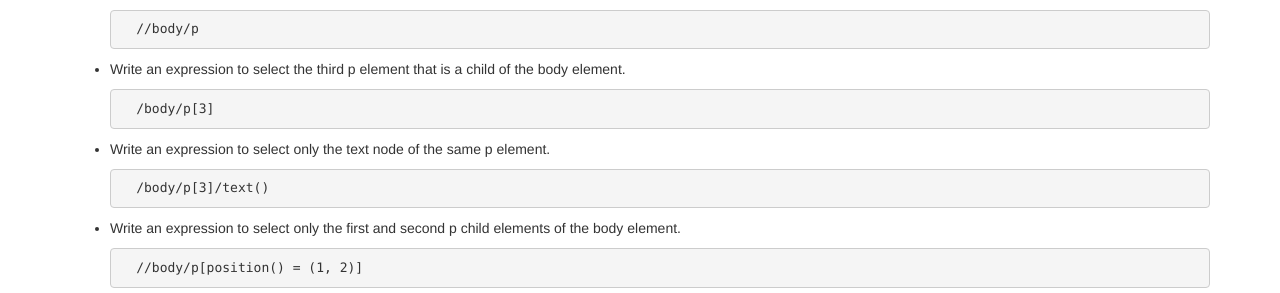
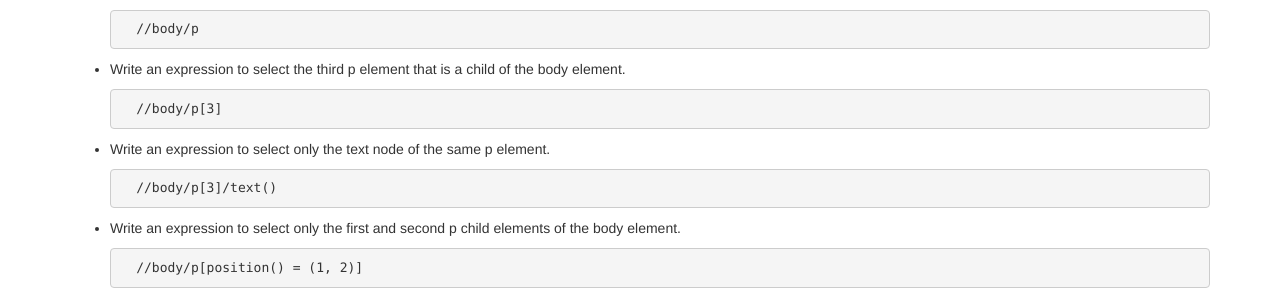
Before and after one commit to Ramona2020/paralipomena.github.io, a Jekyll site: the page built from _posts/2014-1-28-Leaning-Xpath.md, in a window 1280 px wide and 900 px high, scrolled down 513 px. Shown: the part 159-452 px from the top of the window. Built offline with Jekyll 4.4.1, drawn with Linux system fonts in a browser that asks for light colours; Markdown is read by kramdown in place of the engine named in the settings.

Commit message:
Corrected error

````diff
--- a/_posts/2014-1-28-Leaning-Xpath.md
+++ b/_posts/2014-1-28-Leaning-Xpath.md
@@ -40,13 +40,13 @@ As you see, it's basically a bare bones TEI document. So how can XPath help us t
 * Write an expression to select the third p element that is a child of the body element.
 
 	```
-	/body/p[3]
+	//body/p[3]
 	```
 
 * Write an expression to select only the text node of the same p element.
 
 	```
-	/body/p[3]/text()
+	//body/p[3]/text()
 	```
 
 * Write an expression to select only the first and second p child elements of the body element.
````
